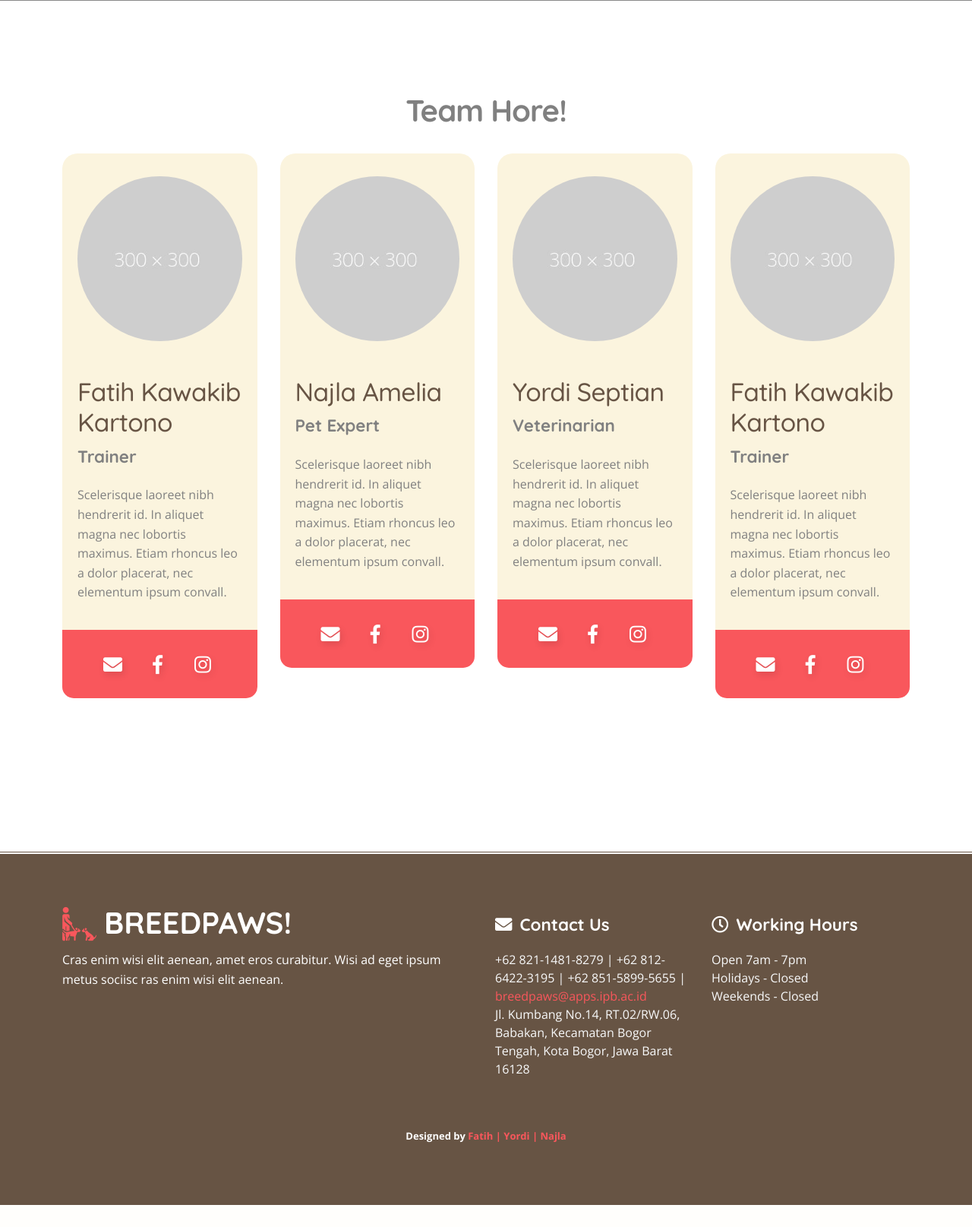
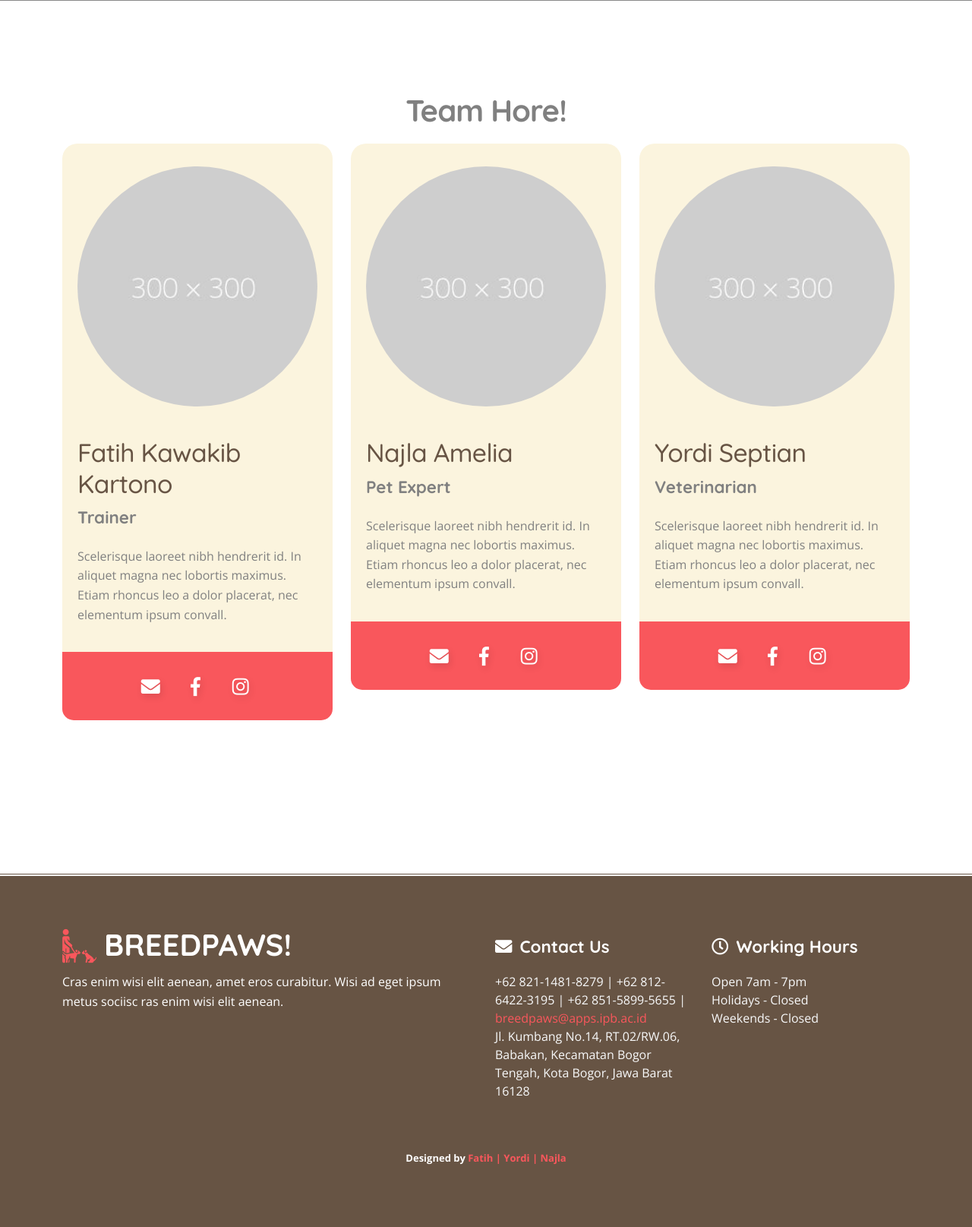
Before and after one commit to FatihKawakib04/BreedPaws-Flask, a Flask app: page /team.html in a window 1280 px wide. Shown: the part 342-1957 px from the top of the page at 76% size. Before the commit the page ends 1928 px from the top, so only its background shows below. Run offline with Flask 2, Linux system fonts and the light colour scheme; some libraries are stand-ins or nearby versions.

Commit message:
change layout lopping to fix on team.html page

```diff
--- a/static/js/custom.js
+++ b/static/js/custom.js
@@ -68,25 +68,24 @@ Version: 2.0
 			//Owl-carousels
 
 			$("#owl-services2").owlCarousel({
+				items: 3,
+				loop: true,
+				autoplay: true,
+				autoplayTimeout: 4000,
+				margin: 10,
 				nav: true,
-				navText: ["<i class='fa fa-chevron-left'></i>", "<i class='fa fa-chevron-right'></i>"],
 				dots: true,
-				margin: 10,
-				loop: false,
-				autoplay: false,
-				navRewind: true,
-				responsiveClass: true,
+				navText: ["<i class='fa fa-angle-left'></i>", "<i class='fa fa-angle-right'></i>"],
 				responsive: {
 					0: {
-						items: 1,
+						items: 1
 					},
 					600: {
-						items: 1,
+						items: 2
 					},
-					991: {
-						items: 2,
-					},
-
+					1000: {
+						items: 3
+					}
 				}
 			});
 
@@ -191,13 +190,15 @@ Version: 2.0
 
 				}
 			});
-			$("#owl-team1,#owl-team2,#owl-team3").owlCarousel({
+			//Owl-carousels - Team section carousel disabled for team1
+			$("#owl-team2,#owl-team3").owlCarousel({
 				nav: true,
 				navText: ["<i class='fa fa-chevron-left'></i>", "<i class='fa fa-chevron-right'></i>"],
 				dots: true,
 				margin: 30,
 				loop: true,
-				autoplay: false,
+				autoplay: true,
+				autoplayTimeout: 4000,
 				responsiveClass: true,
 				responsive: {
 					0: {
@@ -206,10 +207,9 @@ Version: 2.0
 					600: {
 						items: 2,
 					},
-					1200: {
+					1000: {
 						items: 4,
-					},
-
+					}
 				}
 			});
 
--- a/templates/team.html
+++ b/templates/team.html
@@ -131,16 +131,17 @@
          <div class="container block-padding pt-0">
             <!-- Team style 1 -->
             <h3 class="text-center">Team Hore!</h3>
-            <div id="owl-team1" class="owl-carousel owl-theme">
+            <div class="row">
                <!-- Team member -->
-               <div class="team-style1 col-md-12 ">
+               <div class="col-md-4">
+                  <div class="team-style1">
                      <div class="team-image">
                         <!-- image -->
                         <img src="/static/img/team/team1.jpg" alt="">
                      </div>
                      <!-- info -->
                      <div class="team-info">
-                     <h4> Fatih Kawakib Kartono</h4>
+                        <h4>Fatih Kawakib Kartono</h4>
                         <h6>Trainer</h6>
                         <p>Scelerisque laoreet nibh hendrerit id. In aliquet magna nec lobortis maximus. Etiam rhoncus leo a dolor placerat, nec elementum ipsum convall.</p>
                      </div>
@@ -151,9 +152,11 @@
                         <li><a href="#"><i class="fab fa-instagram"></i></a></li>
                      </ul>
                   </div>
-               <!-- /tem-style1-->
+               </div>
+               <!-- /team member -->
                <!-- Team member -->
-               <div class="team-style1 col-md-12 ">
+               <div class="col-md-4">
+                  <div class="team-style1">
                      <div class="team-image">
                         <!-- image -->
                         <img src="/static/img/team/team2.jpg" alt="">
@@ -171,9 +174,11 @@
                         <li><a href="#"><i class="fab fa-instagram"></i></a></li>
                      </ul>
                   </div>
-               <!-- /tem-style1-->
+               </div>
+               <!-- /team member -->
                <!-- Team member -->
-               <div class="team-style1 col-md-12">
+               <div class="col-md-4">
+                  <div class="team-style1">
                      <div class="team-image">
                         <!-- image -->
                         <img src="/static/img/team/team3.jpg" alt="">
@@ -191,9 +196,10 @@
                         <li><a href="#"><i class="fab fa-instagram"></i></a></li>
                      </ul>
                   </div>
-               <!-- /tem-style1-->
                </div>
-            <!-- /owl-team-->
+               <!-- /team member -->
+            </div>
+            <!-- /row -->
          </div>
          <!-- /container-->
       </div>
```
Lines whose indentation alone changed are shown as unchanged.
